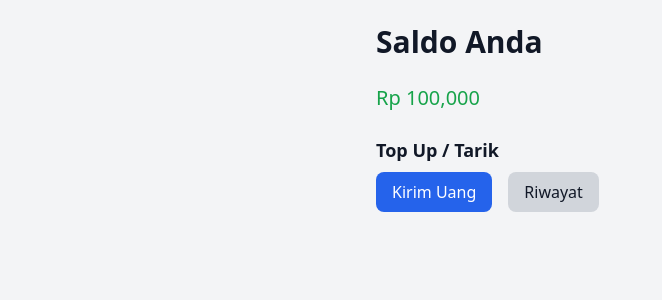
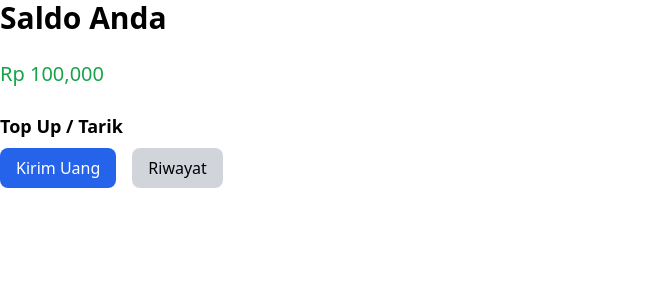
Before and after one commit to ramdanolii14/ewalletsimulator, a Next.js app: page / in a window 1280 px wide. Shown: the top 300 px of the page, without its empty margins (0-662 px from the left). Built offline with nearby package versions, Linux system fonts and the light colour scheme.

Commit message:
Update layout.tsx

```diff
--- a/app/layout.tsx
+++ b/app/layout.tsx
@@ -1,18 +1,18 @@
-// app/layout.tsx
-import './globals.css'
-import { ReactNode } from 'react'
+import "./globals.css";
 
 export const metadata = {
-  title: 'E-Wallet Sim',
-  description: 'Simulator e-wallet dengan Supabase dan Next.js',
+  title: "E-Wallet Simulator",
+  description: "Simulasi dompet digital by Ramdan",
+};
+
+export default function RootLayout({
+  children,
+}: {
+  children: React.ReactNode;
+}) {
+  return (
+    <html lang="en">
+      <body>{children}</body>
+    </html>
+  );
 }
-
-export default function RootLayout({ children }: { children: ReactNode }) {
-  return (
-    <html lang="id">
-      <body className="min-h-screen bg-gray-100 text-gray-900 font-sans">
-        <main className="max-w-xl mx-auto p-6">{children}</main>
-      </body>
-    </html>
-  )
-}
```
